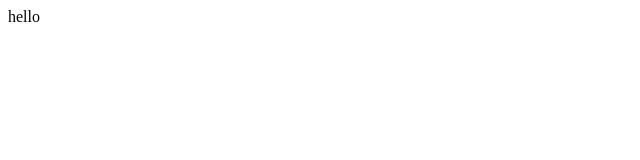
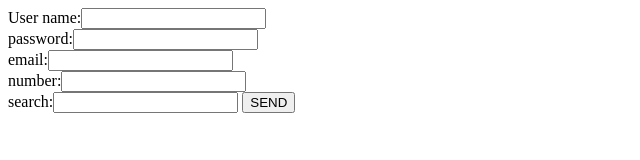
Before and after one commit to NIYOKWIZERWA-simeon/ebah, a plain HTML site: page index.html in a window 1280 px wide. Shown: the whole page, without its empty margins (0-640 px from the left). Drawn offline with Linux system fonts and the light colour scheme.

Commit message:
added html form

```diff
--- a/index.html
+++ b/index.html
@@ -1,5 +1,15 @@
 <!DOCTYPE html>
 <body>
-    hello
+    <form>
+        User name:<input type="text"><br>
+        password:<input type="password"><br>
+        email:<input type="email"><br>
+        number:<input type="number"><br>
+        search:<input type="search">
+        <input type="submit" value="SEND">
+
+
+
+    </form>
 </body>
 </html>
```
